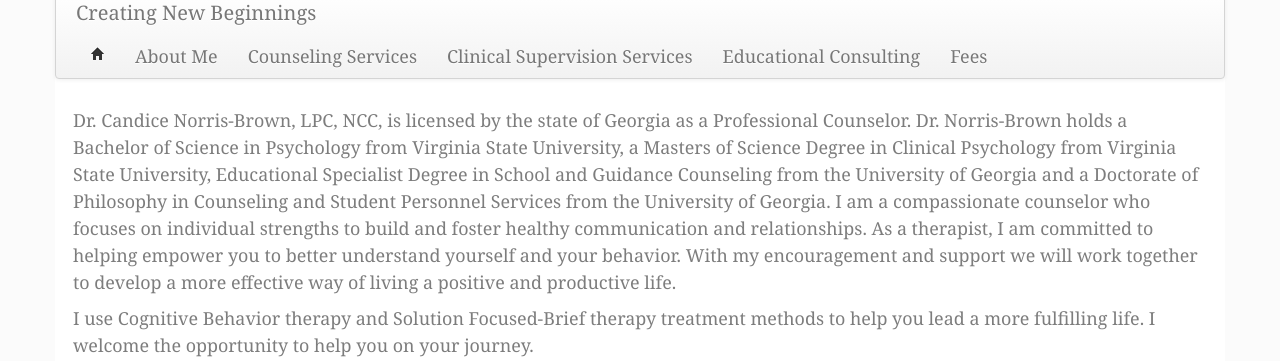
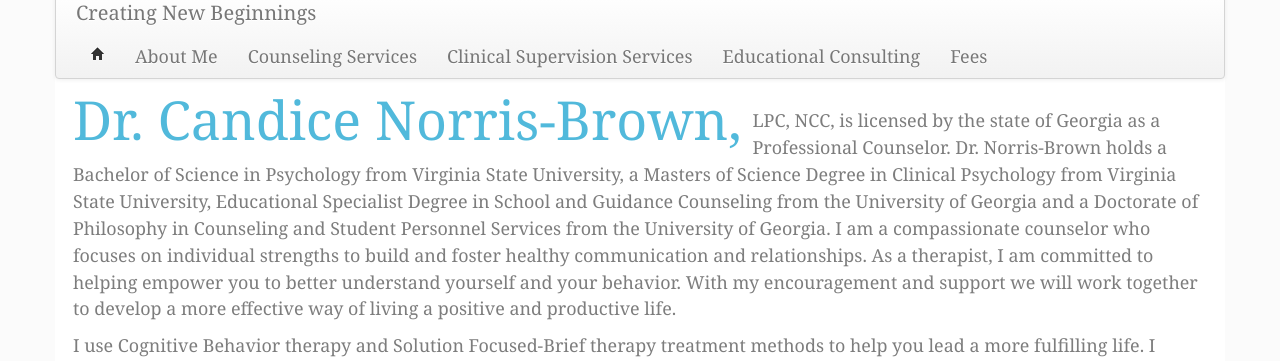
Before and after one commit to barberj/cnb, a Flask app: page /about in a window 1280 px wide. Shown: the part 879-1240 px from the top of the page. Run offline with Flask 2, Linux system fonts and the light colour scheme; some libraries are stand-ins or nearby versions; some web fonts are replaced.

Commit message:
add tehword to about page

```diff
--- a/templates/about.html
+++ b/templates/about.html
@@ -3,7 +3,7 @@
 {% block content %}
 <div>
   <p>
-  Dr. Candice Norris-Brown, LPC, NCC, is licensed by the state of Georgia as a Professional Counselor.
+    <span class="tehword">Dr. Candice Norris-Brown,</span> LPC, NCC, is licensed by the state of Georgia as a Professional Counselor.
     Dr. Norris-Brown holds a Bachelor of Science in Psychology from Virginia State University,
     a Masters of Science Degree in Clinical Psychology from Virginia State University, Educational
     Specialist Degree in School and Guidance Counseling from the University of Georgia and a Doctorate
```
Lines whose indentation alone changed are shown as unchanged.
